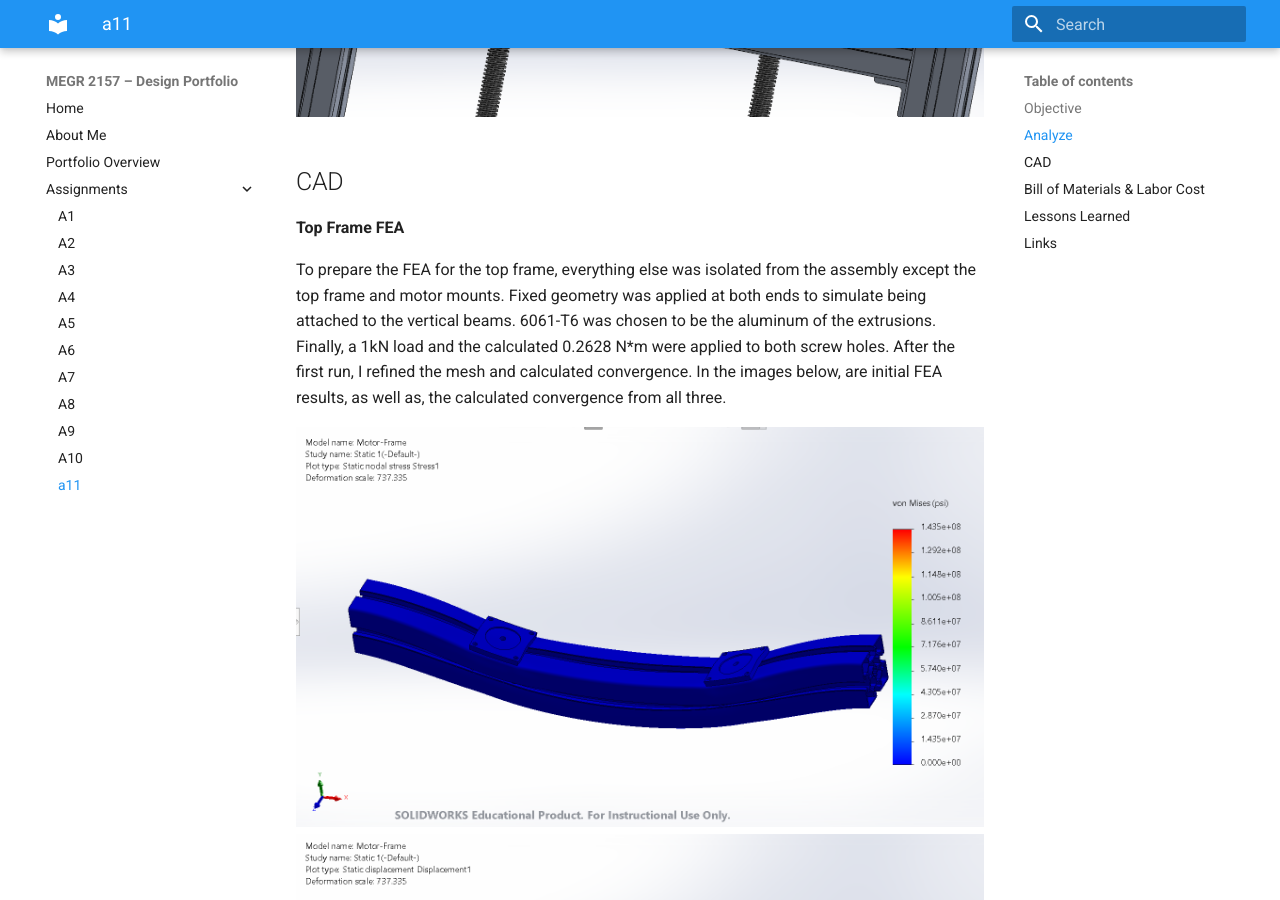
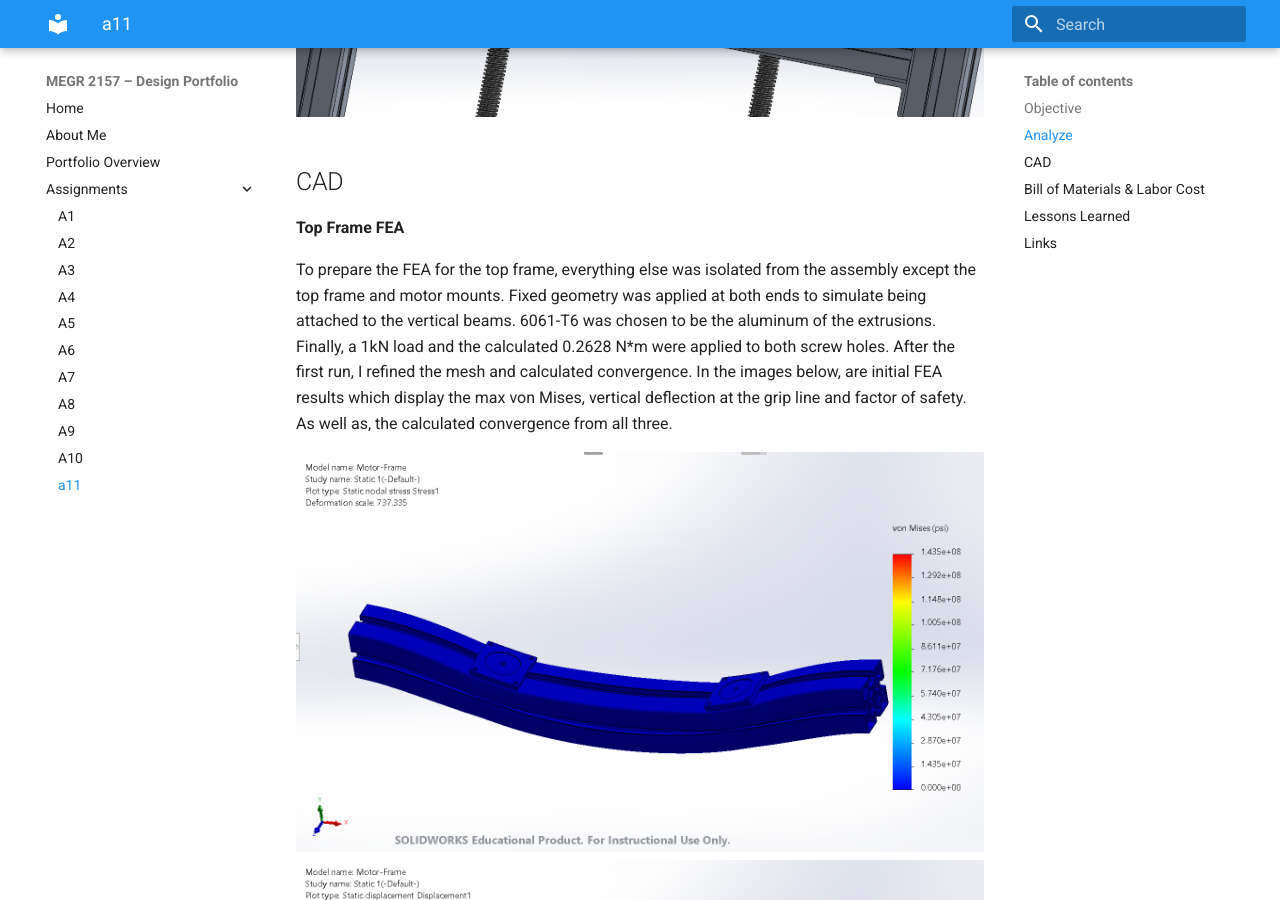
Before and after one commit to AidenGrake/megr2157-portfolio, an MkDocs documentation site: the page built from docs/assignments/a11/index.md, in a window 1280 px wide and 900 px high, scrolled down 4987 px. Built offline with MkDocs 1.6.1 and Material for MkDocs 9.7.7, drawn with Linux system fonts in a browser that asks for light colours; some of the changed text lies outside the part shown.

Commit message:
Enhance FEA result descriptions in index.md
Updated descriptions for FEA results in both top and vertical frame sections to include details on max von Mises, vertical deflection, and factor of safety.

```diff
--- a/docs/assignments/a11/index.md
+++ b/docs/assignments/a11/index.md
@@ -32,7 +32,7 @@ For the coupler I needed to determine the necessary outer diameter to support th
 ## CAD
 **Top Frame FEA**
 
-To prepare the FEA for the top frame, everything else was isolated from the assembly except the top frame and motor mounts. Fixed geometry was applied at both ends to simulate being attached to the vertical beams. 6061-T6 was chosen to be the aluminum of the extrusions. Finally, a 1kN load and the calculated 0.2628 N*m were applied to both screw holes. After the first run, I refined the mesh and calculated convergence. In the images below, are initial FEA results, as well as, the calculated convergence from all three.
+To prepare the FEA for the top frame, everything else was isolated from the assembly except the top frame and motor mounts. Fixed geometry was applied at both ends to simulate being attached to the vertical beams. 6061-T6 was chosen to be the aluminum of the extrusions. Finally, a 1kN load and the calculated 0.2628 N*m were applied to both screw holes. After the first run, I refined the mesh and calculated convergence. In the images below, are initial FEA results which display the max von Mises, vertical deflection at the grip line and factor of safety. As well as, the calculated convergence from all three.
 
 ![feaframe1](feaframe1.png)
 ![feaframe2](feaframe2.png)
@@ -45,7 +45,7 @@ The stress is way larger than expected, in the image below is the point where th
 
 **Vertical FEA**
 
-To prepare the FEA for the vertical frame, I removed all the set screw components. I added fixed geometries to the bottom extrusions and then applied my forces on the top. 6061-T6 was used as the material for all the components and a 1 kN load was applied to the top at the motor mounts. In the images below are the results.
+To prepare the FEA for the vertical frame, I removed all the set screw components. I added fixed geometries to the bottom extrusions and then applied my forces on the top. 6061-T6 was used as the material for all the components and a 1 kN load was applied to the top at the motor mounts. In the images below are the results which display the max von Mises, vertical deflection at the grip line and factor of safety.
 
 ![feavertical1](feavertical1.png)
 ![feavertical2](feavertical2.png)
```
